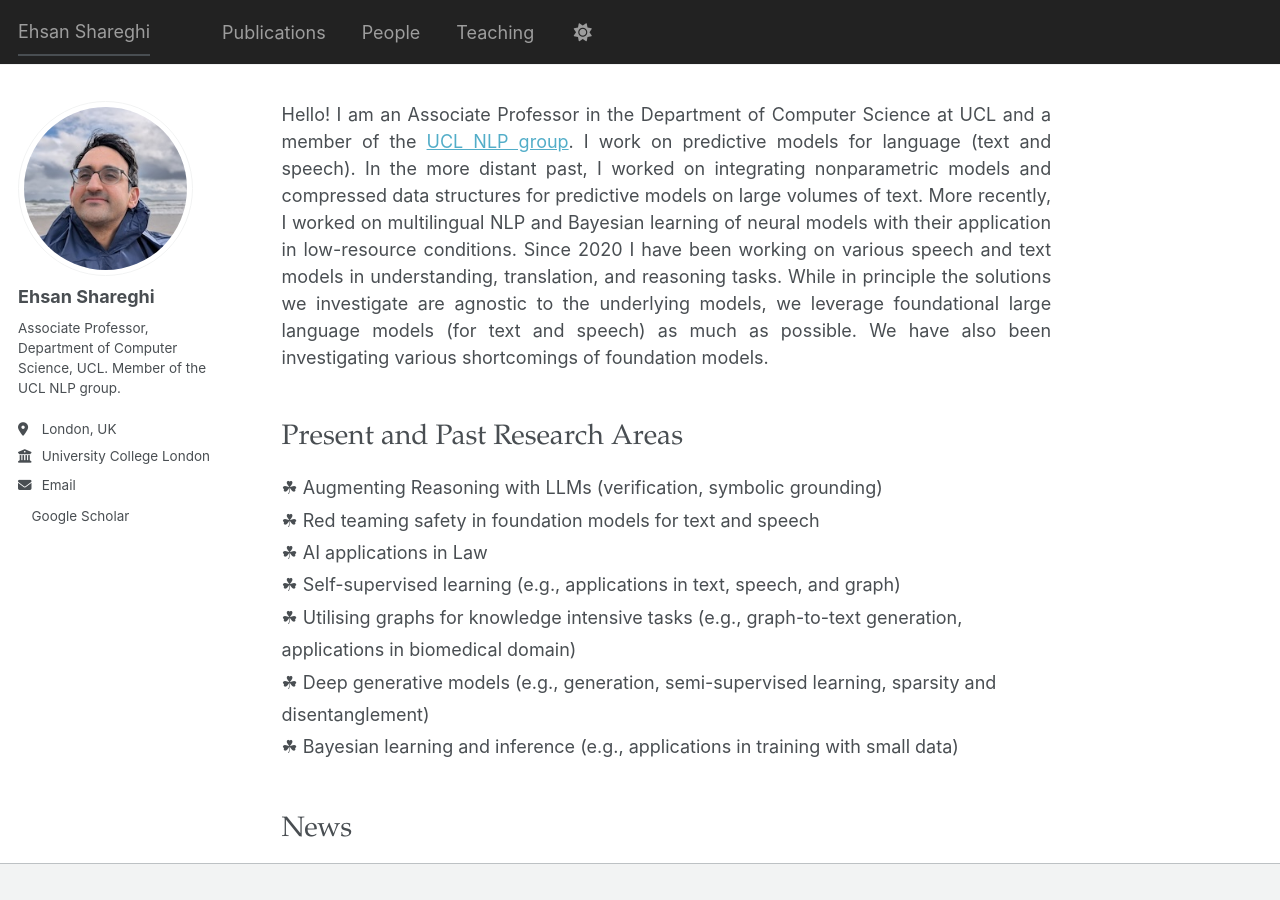
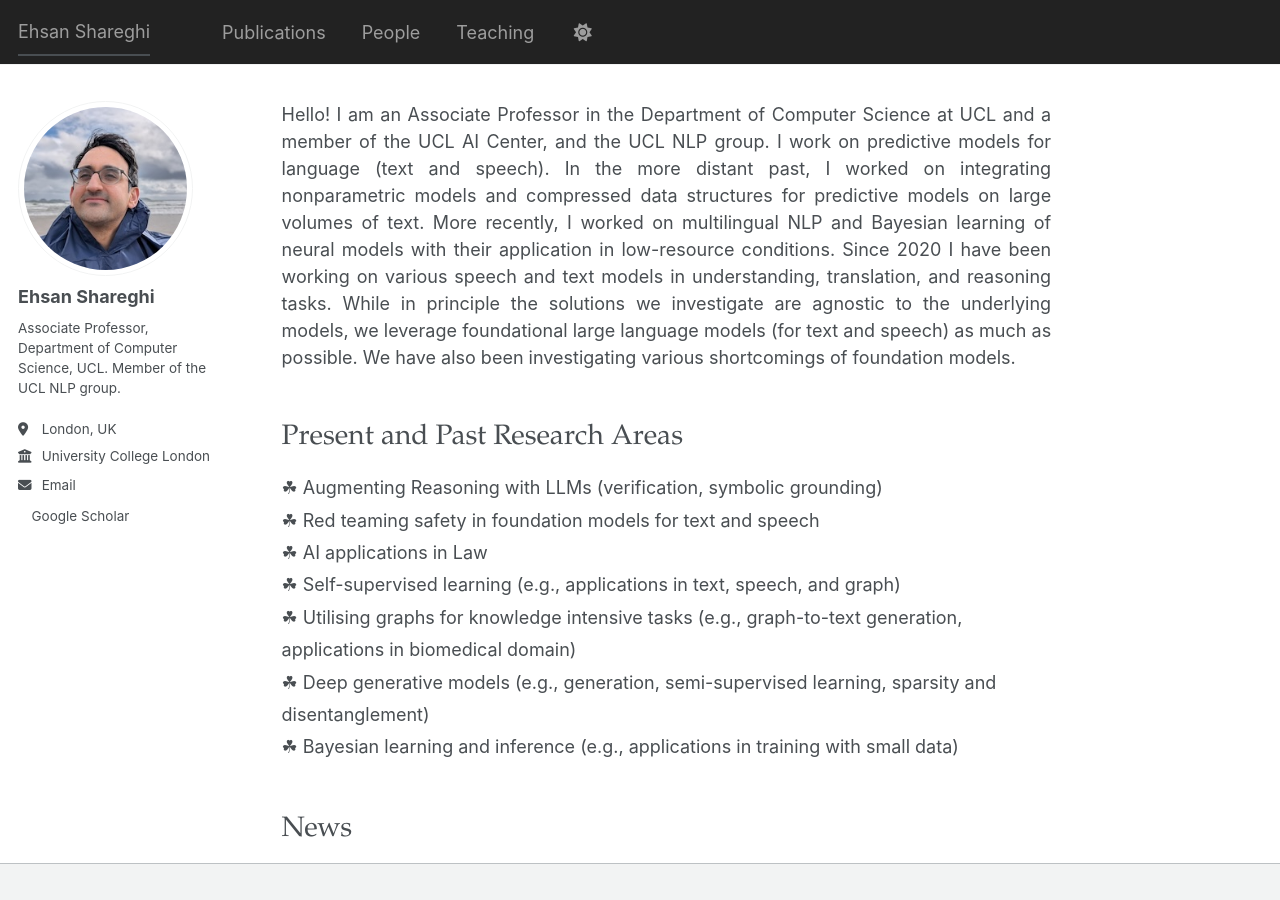
Before and after one commit to eehsan/eehsan.github.io, a Jekyll site: the page built from _pages/about.md, in a window 1280 px wide and 900 px high. Built offline with Jekyll 4.4.1, drawn with Linux system fonts in a browser that asks for light colours; a style sheet for code colours, icons or effects is not loaded.

Commit message:
Update affiliation to include UCL AI Center

```diff
--- a/_pages/about.md
+++ b/_pages/about.md
@@ -7,7 +7,7 @@ redirect_from:
   - /about.html
 ---
 
-Hello! I am an Associate Professor in the Department of Computer Science at UCL and a member of the [UCL NLP group](https://nlp.cs.ucl.ac.uk/). I work on predictive models for language (text and speech). In the more distant past, I worked on integrating nonparametric models and compressed data structures for predictive models on large volumes of text. More recently, I worked on multilingual NLP and Bayesian learning of neural models with their application in low-resource conditions. Since 2020 I have been working on various speech and text models in understanding, translation, and reasoning tasks. While in principle the solutions we investigate are agnostic to the underlying models, we leverage foundational large language models (for text and speech) as much as possible. We have also been investigating various shortcomings of foundation models.
+Hello! I am an Associate Professor in the Department of Computer Science at UCL and a member of the UCL AI Center, and the UCL NLP group. I work on predictive models for language (text and speech). In the more distant past, I worked on integrating nonparametric models and compressed data structures for predictive models on large volumes of text. More recently, I worked on multilingual NLP and Bayesian learning of neural models with their application in low-resource conditions. Since 2020 I have been working on various speech and text models in understanding, translation, and reasoning tasks. While in principle the solutions we investigate are agnostic to the underlying models, we leverage foundational large language models (for text and speech) as much as possible. We have also been investigating various shortcomings of foundation models.
 
 Present and Past Research Areas
 ======
```
